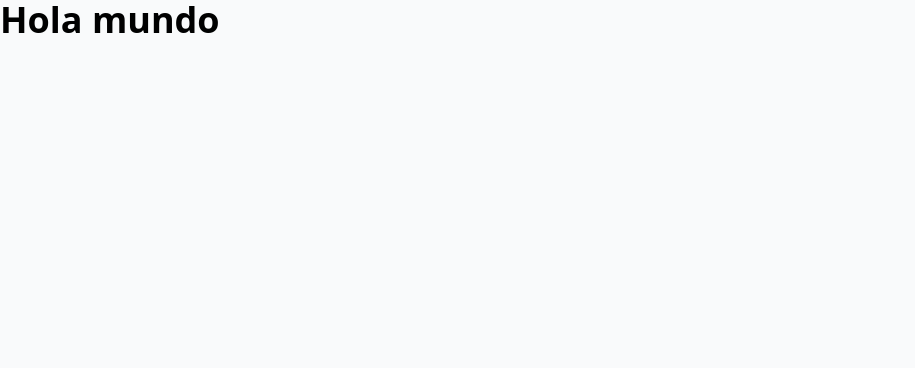
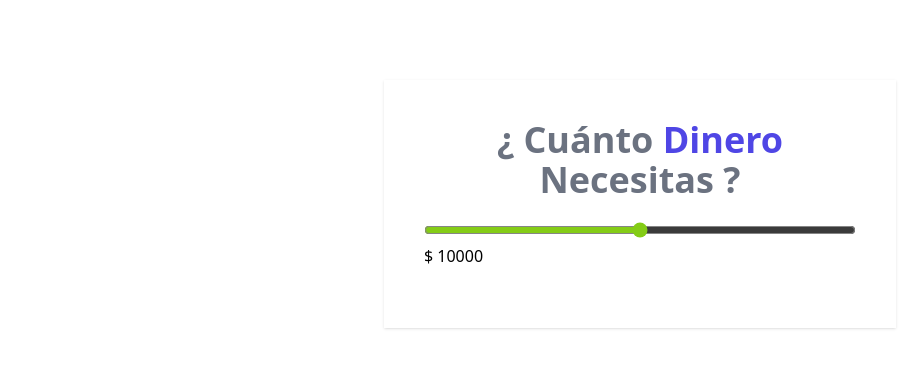
Before and after one commit to JPalacio3/Cotizador-Prestamos, a Vue app in the folder cotizador-prestamos-vue/: page / in a window 1280 px wide. Shown: the top 368 px of the page, without its empty margins (0-915 px from the left). Built offline with nearby package versions, Linux system fonts and the light colour scheme.

Commit message:
feat: Incorporando el rango para seleccionar la cantidad y asignando el evnto que lo lee y lo modifica

```diff
--- a/cotizador-prestamos-vue/index.html
+++ b/cotizador-prestamos-vue/index.html
@@ -8,7 +8,7 @@
   <title>Cotizador de Préstamos - VueJs</title>
 </head>
 
-<body class="bg-gray-50">
+<body class="bg-gray-70">
   <div id="app"></div>
   <script type="module" src="/src/main.js"></script>
 </body>
--- a/cotizador-prestamos-vue/src/App.vue
+++ b/cotizador-prestamos-vue/src/App.vue
@@ -1,6 +1,31 @@
 <script setup>
+import { ref } from 'vue';
+import Header from './components/Header.vue';
+
+const cantidad = ref( 10000 );
+const MIN = 0;
+const MAX = 20000;
+const STEP = 500;
+
+function handleChange( e ) {
+    cantidad.value = Number( e.target.value );
+}
 </script>
 
 <template>
-<h1 class="text-4xl font-black">Hola mundo</h1>
+
+    <div class="my-20 max-w-lg mx-auto bg-white shadow p-10">
+        <Header />
+
+        <div class="my-5">
+            <input type="range" class="w-full bg-gray-200 accent-lime-500 hover:accent-lime-600 " :min="MIN" :max="MAX"
+                :value="cantidad" :step="STEP" @input="handleChange" />
+            <p>$ {{ cantidad }}</p>
+
+
+
+
+        </div>
+    </div>
+
 </template>
--- /dev/null
+++ b/cotizador-prestamos-vue/src/components/Header.vue
@@ -0,0 +1,5 @@
+<template>
+    <h1 class="text-4xl font-extrabold text-gray-500 text-center">
+        ¿ Cuánto <span class="text-indigo-600">Dinero</span> Necesitas ?
+    </h1>
+</template>
```
